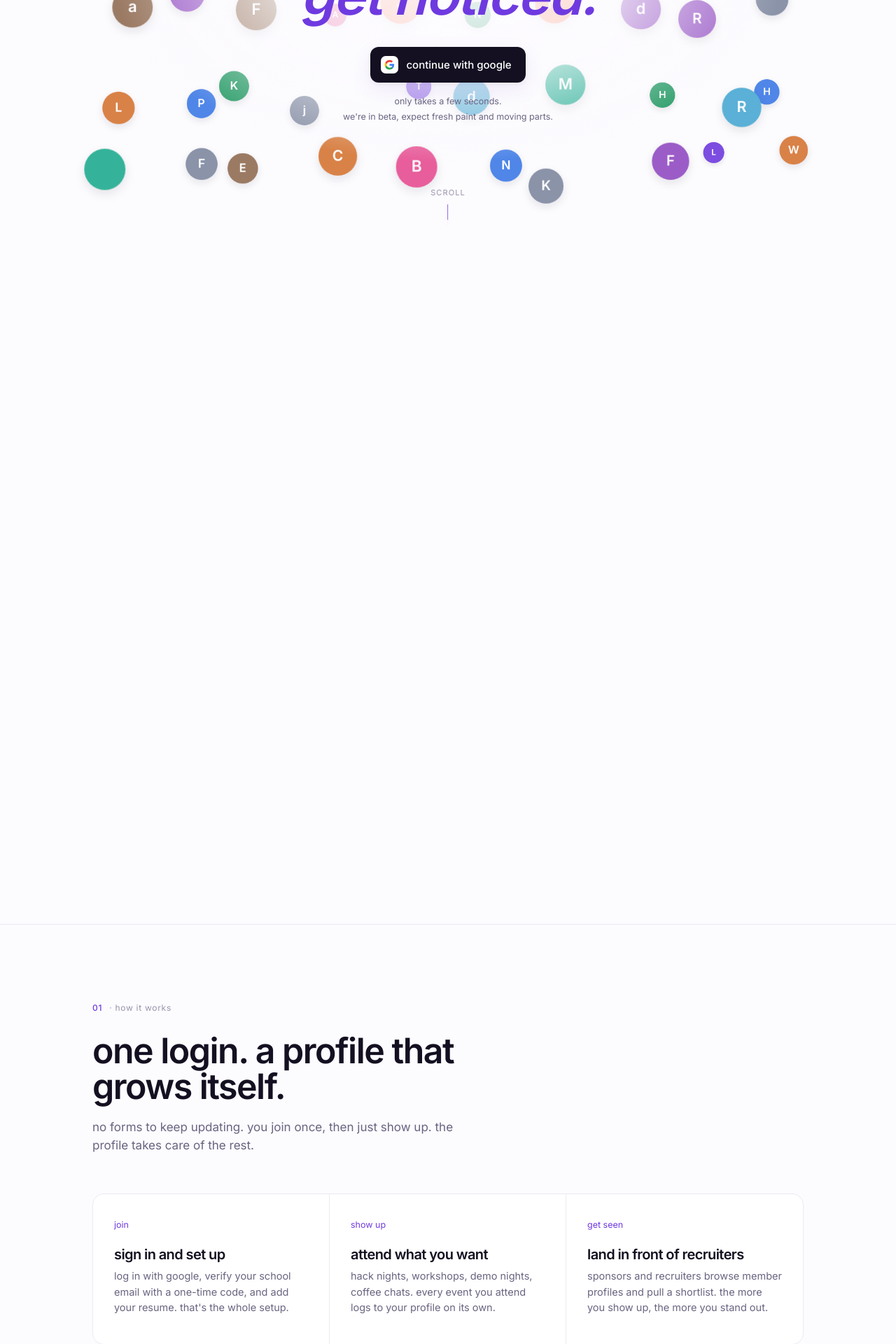
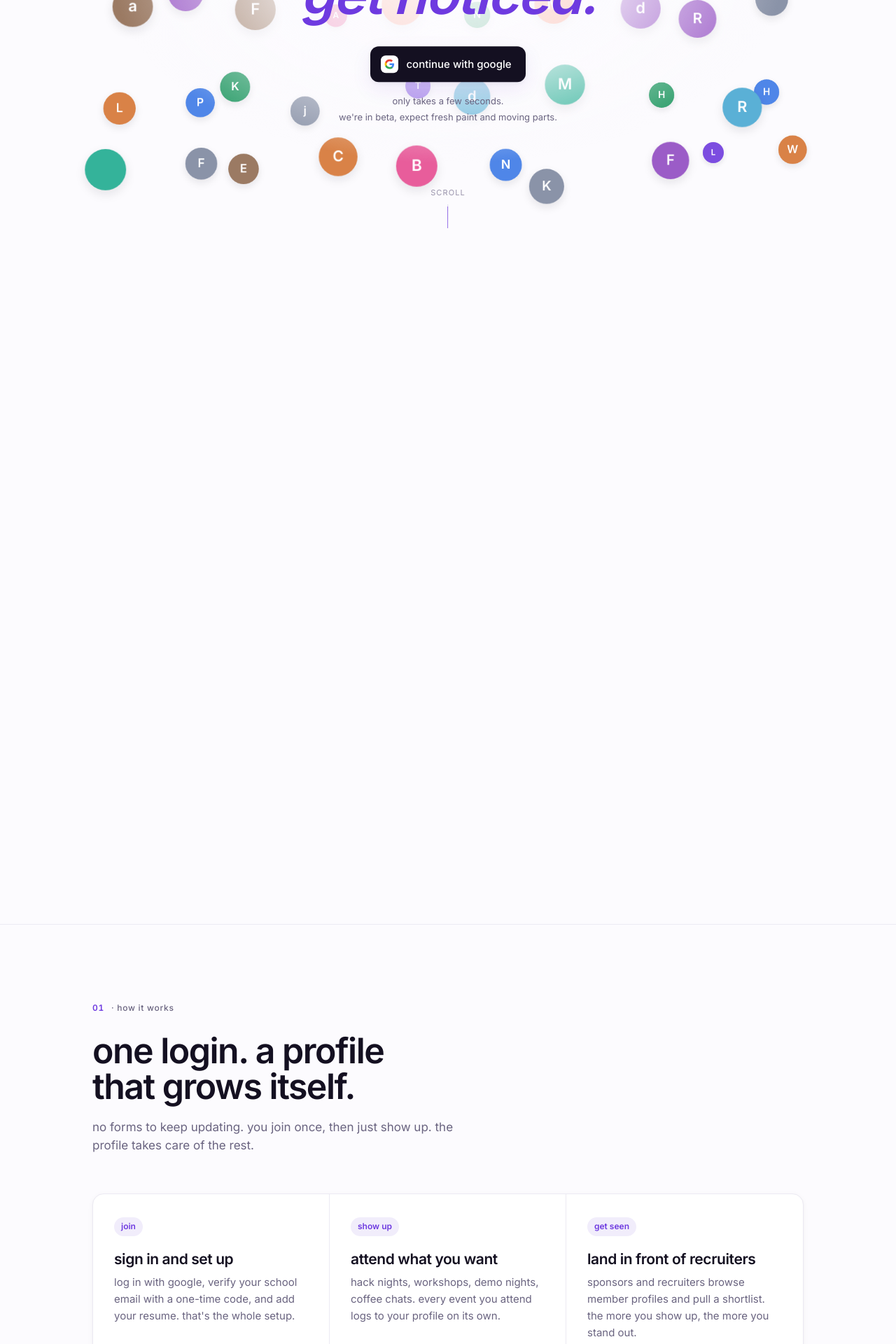
Before and after one commit to progsu-official/progsu-platform, a Next.js app: page / in a window 1280 px wide. Shown: the part 440-2360 px from the top of the page at 70% size. Built offline with nearby package versions, Linux system fonts and the light colour scheme; no server answers.

Commit message:
style(landing): tighten type, controls, focus and footer rhythm

```diff
--- a/app/welcome/welcome.css
+++ b/app/welcome/welcome.css
@@ -103,14 +103,17 @@
 }
 .welcome-root .nav-cta {
   margin-left: auto;
-  font-size: 13.5px;
+  font-size: 14px;
   font-weight: 500;
   color: #fff;
   background: var(--w-violet);
   border: 1px solid var(--w-violet);
-  padding: 9px 15px;
-  border-radius: 10px;
-  transition: all 0.16s;
+  padding: 9px 16px;
+  border-radius: 999px;
+  box-shadow: 0 1px 2px rgba(20, 16, 33, 0.08), 0 6px 18px -8px rgba(110, 58, 224, 0.55);
+  transition:
+    background-color 200ms, border-color 200ms,
+    transform 300ms cubic-bezier(0.16, 1, 0.3, 1);
   display: inline-flex;
   align-items: center;
   gap: 6px;
@@ -119,6 +122,24 @@
   border-color: var(--w-violet-deep);
   background: var(--w-violet-deep);
   color: #fff;
+}
+.welcome-root .nav-cta svg {
+  transition: transform 300ms cubic-bezier(0.16, 1, 0.3, 1);
+}
+.welcome-root .nav-cta:hover svg {
+  transform: translateX(2px);
+}
+.welcome-root .nav-cta:active,
+.welcome-root .btn-google:active {
+  transform: scale(0.97);
+}
+/* One focus treatment for every control on the page, since none of them
+   are shadcn primitives and so never picked up the app's ring. */
+.welcome-root .nav-cta:focus-visible,
+.welcome-root .btn-google:focus-visible,
+.welcome-root .foot-links a:focus-visible {
+  outline: 2px solid var(--w-violet);
+  outline-offset: 3px;
 }
 
 /* ---------- hero scene (scroll coalescence) ---------- */
@@ -261,7 +282,7 @@
   gap: 16px;
 }
 .welcome-root .hero-desc {
-  font-size: 12.5px;
+  font-size: 13px;
   color: var(--w-muted);
   line-height: 1.7;
 }
@@ -332,7 +353,9 @@
   border: none;
   cursor: pointer;
   box-shadow: var(--w-shadow-md);
-  transition: transform 0.16s, box-shadow 0.16s;
+  transition:
+    transform 300ms cubic-bezier(0.16, 1, 0.3, 1),
+    box-shadow 300ms cubic-bezier(0.16, 1, 0.3, 1);
 }
 /* The label is a real flex item (not a bare text node), so it can shrink
    and wrap onto a second line rather than forcing the button itself to
@@ -405,8 +428,9 @@
 }
 .welcome-root .sec-label {
   font-size: 12px;
+  font-weight: 500;
   letter-spacing: 0.06em;
-  color: var(--w-faint);
+  color: var(--w-muted);
   display: flex;
   align-items: center;
   gap: 10px;
@@ -414,7 +438,8 @@
 }
 .welcome-root .sec-label b {
   color: var(--w-violet);
-  font-weight: 500;
+  font-weight: 600;
+  font-variant-numeric: tabular-nums;
 }
 .welcome-root .sec-head {
   max-width: 640px;
@@ -422,10 +447,14 @@
 .welcome-root .sec-head h2 {
   font-size: clamp(30px, 4vw, 50px);
 }
+.welcome-root .sec-head h2 {
+  text-wrap: balance;
+}
 .welcome-root .sec-head p {
   color: var(--w-muted);
   font-size: 17px;
   margin-top: 18px;
+  text-wrap: pretty;
   max-width: 520px;
 }
 
@@ -439,11 +468,12 @@
   border-radius: var(--w-r);
   overflow: hidden;
   background: var(--w-surface);
+  box-shadow: var(--w-shadow-sm);
 }
 .welcome-root .step {
-  padding: 34px 30px 40px;
+  padding: 32px 30px 40px;
   border-right: 1px solid var(--w-line);
-  transition: background 0.2s;
+  transition: background-color 200ms;
 }
 .welcome-root .step:last-child {
   border-right: none;
@@ -452,16 +482,24 @@
   background: var(--w-lilac-soft);
 }
 .welcome-root .step-n {
-  font-size: 12.5px;
+  display: inline-flex;
+  align-items: center;
+  font-size: 12px;
+  font-weight: 600;
   color: var(--w-violet);
+  background: var(--w-lilac);
+  padding: 4px 10px;
+  border-radius: 999px;
 }
 .welcome-root .step h3 {
-  font-size: 20px;
+  font-size: 21px;
   font-weight: 600;
+  letter-spacing: -0.02em;
   margin: 22px 0 10px;
 }
 .welcome-root .step p {
-  font-size: 14.5px;
+  font-size: 15px;
+  line-height: 1.6;
   color: var(--w-muted);
 }
 @media (max-width: 760px) {
@@ -665,7 +703,9 @@
 }
 .welcome-root .final-box h2 {
   font-size: clamp(30px, 4.4vw, 52px);
-  margin: 18px 0 12px;
+  margin: 18px auto 12px;
+  max-width: 720px;
+  text-wrap: balance;
   position: relative;
 }
 .welcome-root .final-box p {
@@ -678,6 +718,11 @@
   background: #fff;
   color: var(--w-ink);
   position: relative;
+  padding: 14px 22px;
+  font-weight: 600;
+}
+.welcome-root .final-box .btn-google:focus-visible {
+  outline-color: #fff;
 }
 
 .welcome-root footer {
@@ -697,8 +742,12 @@
 .welcome-root .foot-links {
   display: flex;
   gap: 24px;
-  font-size: 13.5px;
+  font-size: 14px;
   color: var(--w-muted);
+}
+.welcome-root .foot-links a {
+  border-radius: 4px;
+  transition: color 200ms;
 }
 .welcome-root .foot-links a:hover {
   color: var(--w-violet);
@@ -723,6 +772,12 @@
   }
   .welcome-root .final-box {
     padding: 56px 24px;
+    border-radius: 20px;
+  }
+  .welcome-root .foot-inner {
+    flex-direction: column;
+    align-items: flex-start;
+    gap: 14px;
   }
 }
 
@@ -735,4 +790,15 @@
   .welcome-root .scroll-hint .bar::after {
     animation: none;
   }
+  .welcome-root .nav-cta,
+  .welcome-root .nav-cta svg,
+  .welcome-root .btn-google {
+    transition: none;
+  }
+  .welcome-root .nav-cta:active,
+  .welcome-root .btn-google:active,
+  .welcome-root .btn-google:hover,
+  .welcome-root .nav-cta:hover svg {
+    transform: none;
+  }
 }
```
